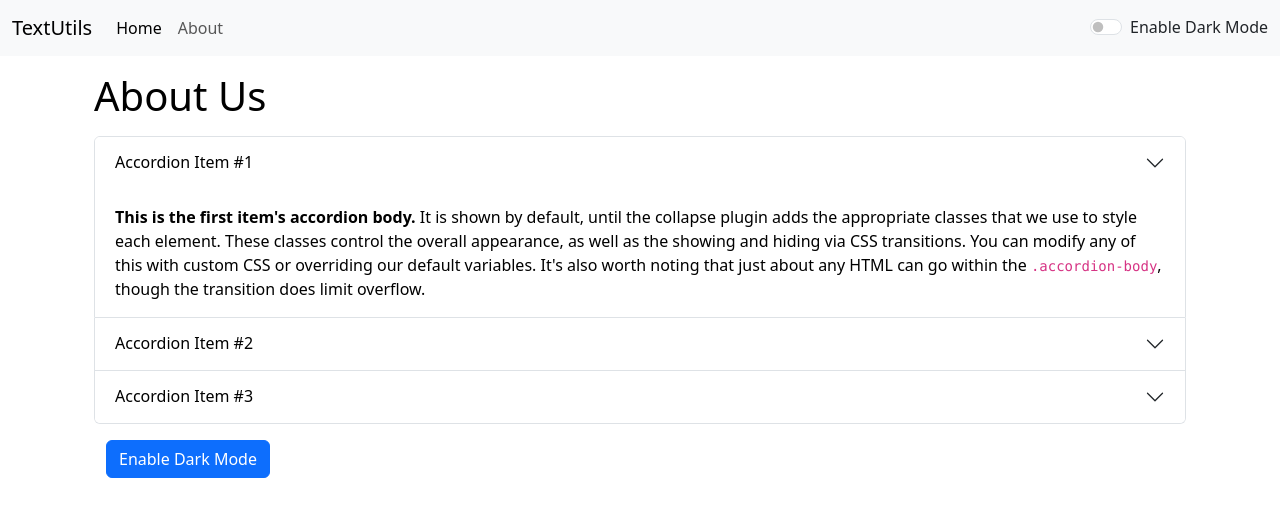
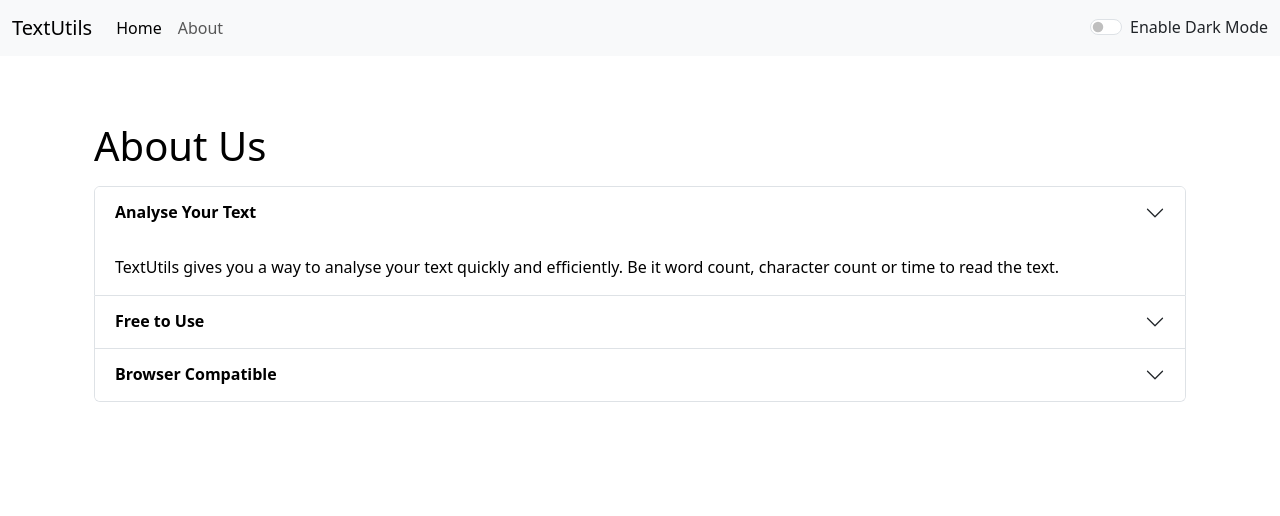
Before and after one commit to PARZIVAL0609/react-Harry, a React (Create React App) app in the folder textutils/: page /about in a window 1280 px wide. Shown: the top 516 px of the page. Built offline with nearby package versions, Linux system fonts and the light colour scheme.

Commit message:
fixing app

```diff
--- a/textutils/public/index.html
+++ b/textutils/public/index.html
@@ -19,7 +19,7 @@
       integrity="sha384-QWTKZyjpPEjISv5WaRU9OFeRpok6YctnYmDr5pNlyT2bRjXh0JMhjY6hW+ALEwIH"
       crossorigin="anonymous"
     />
-    <title>textUtils - Home</title>
+    <title>TextUtils - word, character counter</title>
   </head>
   <body>
     <noscript>You need to enable JavaScript to run this app.</noscript>
--- a/textutils/src/App.js
+++ b/textutils/src/App.js
@@ -25,12 +25,12 @@ function App() {
       setMode("dark");
       document.body.style.backgroundColor = "#2C3333";
       showAlert("Dark mode has been enabled", "success");
-      document.title = "Textutils - DarkMode";
+      // document.title = "TextUtils - DarkMode";
     } else {
       setMode("light");
       document.body.style.backgroundColor = "white";
       showAlert("Light mode has been enabled", "success");
-      document.title = "Textutils - LightMode";
+      // document.title = "TextUtils - LightMode";
     }
   };
 
@@ -46,12 +46,16 @@ function App() {
         <Alert alert={alert} />
         <div className="container my-3">
           <Routes>
-        <Route exact path="/about" element={<About />}></Route>
+            <Route exact path="/about" element={<About mode = {mode}/>}></Route>
             <Route
               exact
               path="/"
               element={
-        <TextForm showAlert={showAlert} heading="Enter Text Here" mode={mode} />
+                <TextForm
+                  showAlert={showAlert}
+                  heading="Enter Text Here"
+                  mode={mode}
+                />
               }
             ></Route>
           </Routes>
--- a/textutils/src/components/About.js
+++ b/textutils/src/components/About.js
@@ -1,34 +1,39 @@
-import React, { useState } from "react";
+// import React, { useState } from "react";
 
-export default function About() {
-  const [myStyle, setMyStyle] = useState({
-    color: "black",
-    backgroundColor: "white"
-  });
+export default function About(props) {
 
-  const [btnText, setBtnText] = useState("Enable Dark Mode")
+  let myStyle = {
+    color: props.mode === 'dark'?'white' : 'black',
+    backgroundColor: props.mode === 'dark'?'#354040' : 'white',
+  }
+  // const [myStyle, setMyStyle] = useState({
+  //   color: "black",
+  //   backgroundColor: "white"
+  // });
 
-  const toggleStyle = () => {
-    if (myStyle.color === "black") {
-      setMyStyle({
-        color: "white",
-        backgroundColor: "black",
-        border: '1px solid white'
-      });
-      setBtnText("Enable Light Mode");
-    }
-    else{
-      setMyStyle({
-        color: "black",
-        backgroundColor: "white"
-      });
-      setBtnText("Enable Dark Mode");
-    }
-  };
+  // const [btnText, setBtnText] = useState("Enable Dark Mode")
+
+  // const toggleStyle = () => {
+  //   if (myStyle.color === "black") {
+  //     setMyStyle({
+  //       color: "white",
+  //       backgroundColor: "black",
+  //       border: '1px solid white'
+  //     });
+  //     setBtnText("Enable Light Mode");
+  //   }
+  //   else{
+  //     setMyStyle({
+  //       color: "black",
+  //       backgroundColor: "white"
+  //     });
+  //     setBtnText("Enable Dark Mode");
+  //   }
+  // };
 
   return (
-    <div className="container" style={myStyle}>
-      <h1 className="my-3">About Us</h1>
+    <div className="container" >
+      <h1 className="my-3" style = {{color: props.mode === 'dark'?'white' : 'black'}}>About Us</h1>
       <div className="accordion" id="accordionExample">
         <div className="accordion-item">
           <h2 className="accordion-header">
@@ -41,7 +46,7 @@ export default function About() {
               aria-expanded="true"
               aria-controls="collapseOne"
             >
-              Accordion Item #1
+              <strong>Analyse Your Text</strong>
             </button>
           </h2>
           <div
@@ -50,14 +55,8 @@ export default function About() {
             data-bs-parent="#accordionExample"
           >
             <div className="accordion-body" style={myStyle}>
-              <strong>This is the first item's accordion body.</strong> It is
-              shown by default, until the collapse plugin adds the appropriate
-              classes that we use to style each element. These classes control
-              the overall appearance, as well as the showing and hiding via CSS
-              transitions. You can modify any of this with custom CSS or
-              overriding our default variables. It's also worth noting that just
-              about any HTML can go within the <code>.accordion-body</code>,
-              though the transition does limit overflow.
+              TextUtils gives you a way to analyse your text quickly and efficiently. Be it word count, character count or
+              time to read the text.
             </div>
           </div>
         </div>
@@ -72,7 +71,7 @@ export default function About() {
               aria-expanded="false"
               aria-controls="collapseTwo"
             >
-              Accordion Item #2
+              <strong>Free to Use</strong>
             </button>
           </h2>
           <div
@@ -81,14 +80,9 @@ export default function About() {
             data-bs-parent="#accordionExample"
           >
             <div className="accordion-body " style={myStyle}>
-              <strong>This is the second item's accordion body.</strong> It is
-              hidden by default, until the collapse plugin adds the appropriate
-              classes that we use to style each element. These classes control
-              the overall appearance, as well as the showing and hiding via CSS
-              transitions. You can modify any of this with custom CSS or
-              overriding our default variables. It's also worth noting that just
-              about any HTML can go within the <code>.accordion-body</code>,
-              though the transition does limit overflow.
+              TextUtils is a free character counter tool that provides instant character count & word count statistics for a given
+              text. TextUtis reports the number of words and characters. Thus it is suitable for writing text wuth word/character
+              limit.
             </div>
           </div>
         </div>
@@ -103,7 +97,7 @@ export default function About() {
               aria-expanded="false"
               aria-controls="collapseThree"
             >
-              Accordion Item #3
+              <strong>Browser Compatible</strong>
             </button>
           </h2>
           <div
@@ -112,23 +106,17 @@ export default function About() {
             data-bs-parent="#accordionExample"
           >
             <div className="accordion-body" style={myStyle}>
-              <strong>This is the third item's accordion body.</strong> It is
-              hidden by default, until the collapse plugin adds the appropriate
-              classes that we use to style each element. These classes control
-              the overall appearance, as well as the showing and hiding via CSS
-              transitions. You can modify any of this with custom CSS or
-              overriding our default variables. It's also worth noting that just
-              about any HTML can go within the <code>.accordion-body</code>,
-              though the transition does limit overflow.
+              This word counter software works in any web browsers such as Chrome, Firefox, Internet EXplorer, Safari, Opera, etc. It
+              suits to count characters in facebook, bing, books, excel document, pdf document, essay, etc.
             </div>
           </div>
         </div>
       </div>
-      <div className="container my-3">
+      {/* <div className="container my-3">
         <button type="button" className="btn btn-primary" onClick={toggleStyle}>
           {btnText}
         </button>
-      </div>
+      </div> */}
     </div>
   );
 }
--- a/textutils/src/components/Alert.js
+++ b/textutils/src/components/Alert.js
@@ -6,7 +6,9 @@ export default function Alert(props) {
         return lower[0].toUpperCase() + lower.slice(1);
     }
   return (
-    props.alert && (
+    <div style={{height: '50px'}}>
+
+      {props.alert && (
         <div
           className={`alert alert-${props.alert.type} alert-dismissible fade show`}
           role="alert"
@@ -14,6 +16,7 @@ export default function Alert(props) {
           <strong>{capitalize(props.alert.type)}</strong>: {props.alert.msg}
 
         </div>
-    )
+      )}
+    </div>
   );
 }
--- a/textutils/src/components/TextForm.js
+++ b/textutils/src/components/TextForm.js
@@ -20,6 +20,7 @@ export default function TextForm(props) {
     let text = document.getElementById("myBox");
     text.select();
     navigator.clipboard.writeText(text.value);
+    document.getSelection().removeAllRanges();
     props.showAlert('Copied to Clipboard', 'success');
   };
   const handleExtraSpace = () => {
@@ -39,7 +40,7 @@ export default function TextForm(props) {
         className="container"
         style={{ color: props.mode === "light" ? "black" : "white" }}
       >
-        <h1>{props.heading}</h1>
+        <h1 className="mb-2">{props.heading}</h1>
         <div className="mb-3">
           <textarea
             className="form-control"
@@ -48,24 +49,24 @@ export default function TextForm(props) {
             value={text}
             onChange={handleOnChange}
             style={{
-              backgroundColor: props.mode === "light" ? "white" : "#2C3333",
+              backgroundColor: props.mode === "light" ? "white" : "#354040",
               color: props.mode === "light" ? "black" : "white"
             }}
           ></textarea>
         </div>
-        <button className="btn btn-primary mx-2" onClick={handleUpClick}>
+        <button disabled={text.length===0} className="btn btn-primary mx-2 my-1" onClick={handleUpClick}>
           Convert to Uppercase
         </button>
-        <button className="btn btn-primary mx-2" onClick={handleLowClick}>
+        <button disabled={text.length===0} className="btn btn-primary mx-2 my-1" onClick={handleLowClick}>
           Convert to Lowercase
         </button>
-        <button className="btn btn-primary mx-2" onClick={handleClearClick}>
+        <button disabled={text.length===0} className="btn btn-primary mx-2 my-1" onClick={handleClearClick}>
           Clear Text
         </button>
-        <button className="btn btn-primary mx-2" onClick={handleCopy}>
+        <button disabled={text.length===0} className="btn btn-primary mx-2 my-1" onClick={handleCopy}>
           Copy
         </button>
-        <button className="btn btn-primary mx-2" onClick={handleExtraSpace}>
+        <button disabled={text.length===0} className="btn btn-primary mx-2 my-1" onClick={handleExtraSpace}>
           Remove Extra Spaces
         </button>
       </div>
@@ -75,11 +76,11 @@ export default function TextForm(props) {
       >
         <h2>Your text summary</h2>
         <p>
-          {text.split(/[ ]+/).length} words, {text.length} characters
+          {text.split(' ').filter((element)=>{return element.length!==0}).length} words, {text.length} characters
         </p>
-        <p>{0.008 * text.split(/[ ]+/).length} minutes to read</p>
+        <p>{0.008 * text.split(' ').filter((element)=>{return element.length!==0}).length} minutes to read</p>
         <h2>Preview</h2>
-        <p>{text.length > 0 ? text : "Enter something..."}</p>
+        <p>{text.length > 0 ? text : "Nothing to preview"}</p>
       </div>
     </>
   );
```
Lines whose indentation alone changed are shown as unchanged.
